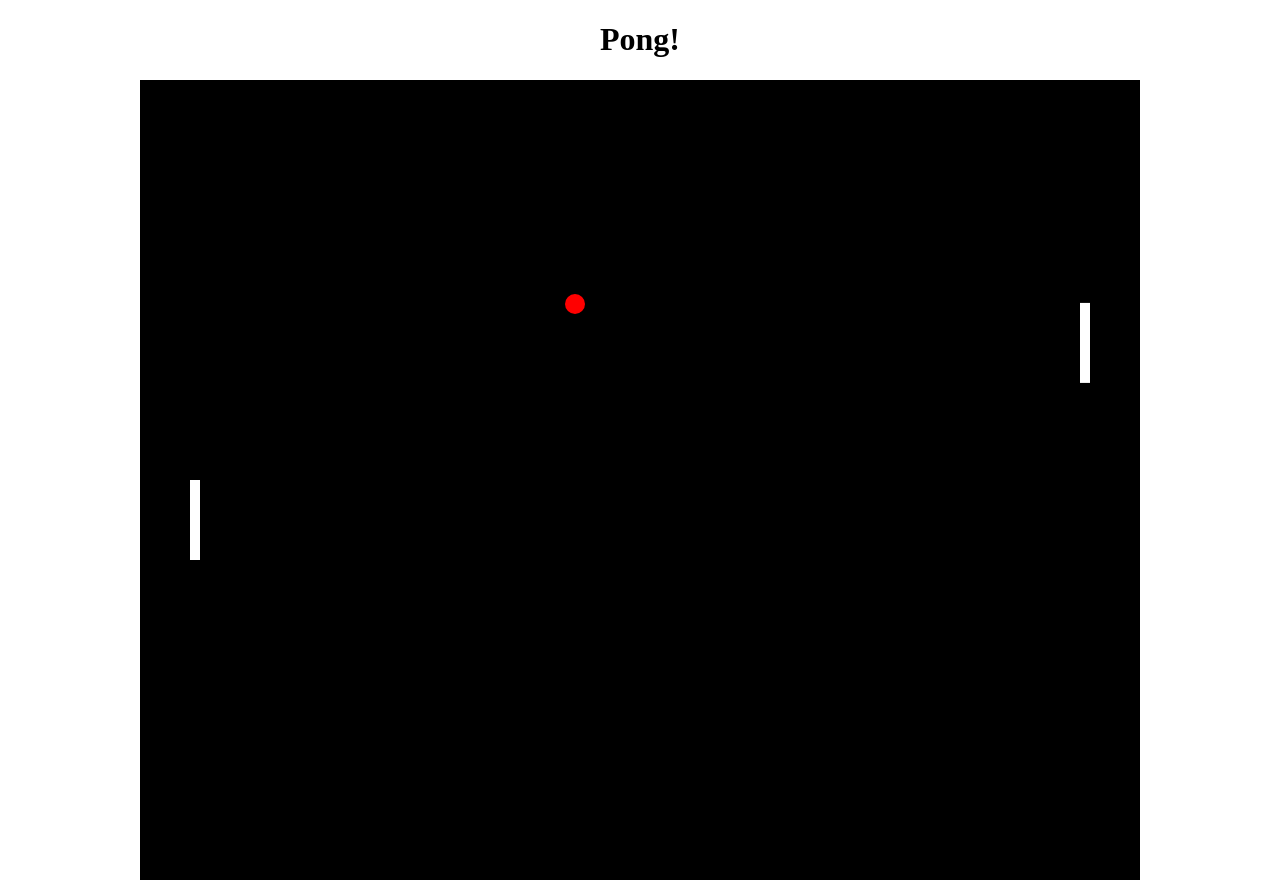
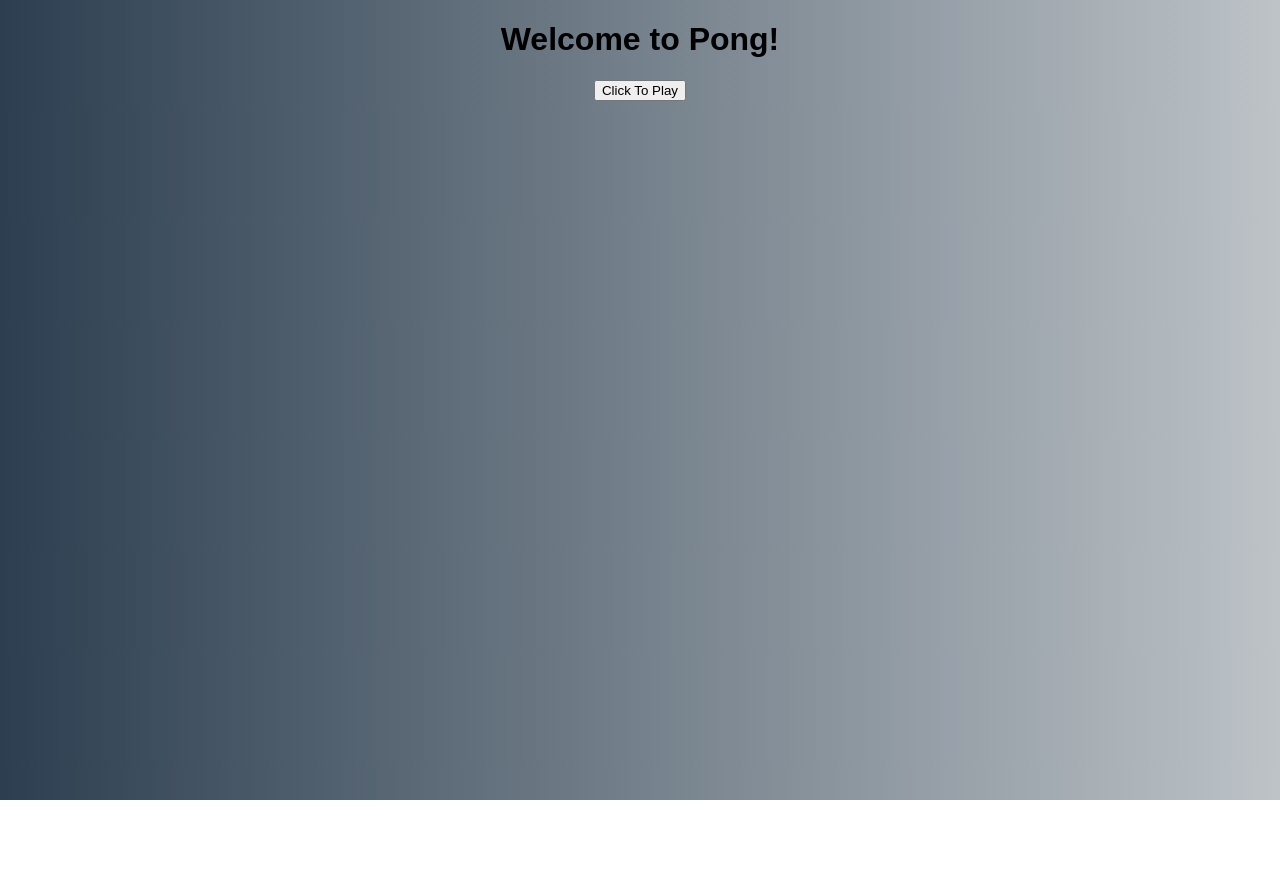
Before and after one commit to MatheoDodi/Pong, a plain HTML site: page index.html in a window 1280 px wide. After the commit the page ends 800 px from the top, so only its background shows below. Drawn offline with nearby package versions, Linux system fonts and the light colour scheme.

Commit message:
added a gradient background and a new button that initiates the game rather than it just starting on page load

```diff
--- a/assets/css/style.css
+++ b/assets/css/style.css
@@ -1,3 +1,17 @@
+body {
+	font-family: sans-serif;
+	background: #bdc3c7;  /* fallback for old browsers */
+	background: -webkit-linear-gradient(to right, #2c3e50, #bdc3c7);  /* Chrome 10-25, Safari 5.1-6 */
+	background: linear-gradient(to right, #2c3e50, #bdc3c7); /* W3C, IE 10+/ Edge, Firefox 16+, Chrome 26+, Opera 12+, Safari 7+ */
+
+
+}
+
+button {
+	display: block;
+	margin: 0 auto;
+}
+
 h1 {
 	text-align: center;
 }
--- a/assets/js/script.js
+++ b/assets/js/script.js
@@ -1,3 +1,5 @@
+
+function pong() {
 	let c = document.getElementById("myCanvas");
 	let ctx = c.getContext("2d");
 	let ballX = 700; //starting position of ball on X-axis
@@ -102,3 +104,14 @@ function drawCanvasAndBall() {
 
 
 	window.setInterval(startGame, FPS);
+}
+
+
+let body = document.querySelector('body');
+let button = document.querySelector('#button');
+button.addEventListener('click', function() {
+	body.removeChild(button);
+	body.innerHTML = `<canvas id="myCanvas" width="1000" height="800"></canvas>`
+	pong();
+
+})
--- a/index.html
+++ b/index.html
@@ -9,9 +9,9 @@
 	  <link rel="stylesheet" href="assets/css/style.css">
   </head>
   <body>
-    <h1> Pong! </h1>
+    <h1> Welcome to Pong! </h1>
 
-    <canvas id="myCanvas" width="1000" height="800"></canvas>
+    <button id="button">Click To Play</button>
 
 
     <script src="assets/js/script.js"></script>
```
Lines whose indentation alone changed are shown as unchanged.
